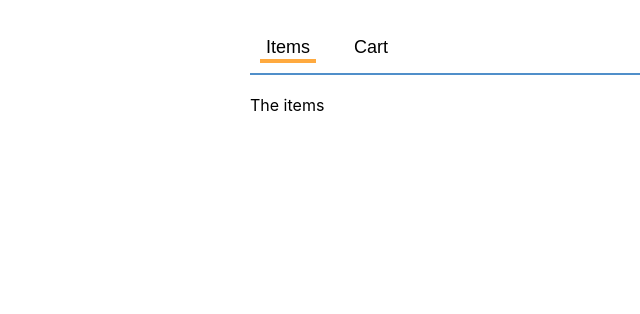
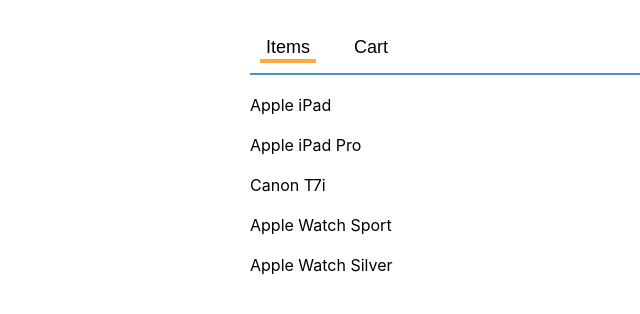
Before and after one commit to mfconsolani/shopper, a React (Create React App) app: page / in a window 1280 px wide. Shown: the top 314 px of the page, without its empty margins (10-650 px from the left). Built offline with nearby package versions, Linux system fonts and the light colour scheme.

Commit message:
created the item page component and started building the children item component

```diff
--- a/package.json
+++ b/package.json
@@ -6,6 +6,7 @@
     "@testing-library/jest-dom": "^5.11.4",
     "@testing-library/react": "^11.1.0",
     "@testing-library/user-event": "^12.1.10",
+    "prop-types": "^15.7.2",
     "react": "^17.0.1",
     "react-dom": "^17.0.1",
     "react-scripts": "4.0.1",
--- a/src/App.js
+++ b/src/App.js
@@ -1,6 +1,9 @@
 import React, { useState } from 'react';
 import Nav from './Nav';
 import './App.css';
+import ItemPage from './ItemPage';
+import { items } from './static-data';
+
 
 const App = () => {
   const [activeTab, setActiveTab] = useState('items');
@@ -22,9 +25,9 @@
   switch (tab) {
     default:
       case 'items':
-        return <span>The items</span>
+        return <ItemPage items={items} />;
       case 'cart':
-        return <span>The cart</span>
+        return <span>The cart</span>;
   };
 };
 
--- /dev/null
+++ b/src/ItemPage.css
@@ -0,0 +1,9 @@
+.ItemPage-items {
+    margin: 0;
+    padding: 0;
+    }
+
+.ItemPage-items li {
+    list-style: none;
+    margin-bottom: 20px;
+    }
--- /dev/null
+++ b/src/ItemPage.js
@@ -0,0 +1,21 @@
+import React from 'react';
+import PropTypes from 'prop-types';
+import './ItemPage.css'
+
+function ItemPage({ items }) {
+    return (
+        <ul className='ItemPage-items'>
+            {items.map(item =>
+            <li key={item.id} className='ItemPage-item'>
+                {item.name}
+            </li>
+            )}
+        </ul>
+    );
+}
+
+ItemPage.propTypes = {
+    items: PropTypes.array.isRequired
+};
+
+export default ItemPage;
--- /dev/null
+++ b/src/static-data.js
@@ -0,0 +1,34 @@
+let items = [
+    {
+        id: 0,
+        name: "Apple iPad",
+        description: "An iPad like no other. WiFi, 4G, lots of storage.",
+        price: 329.00
+    },
+    {
+        id: 1,
+        name: "Apple iPad Pro",
+        description: "Even more expensive than the regular iPad.",
+        price: 799.00
+    },
+    {
+        id: 2,
+        name: "Canon T7i",
+        description: "DSLR camera with lots of megapixels.",
+        price: 749.99
+    },
+    {
+        id: 3,
+        name: "Apple Watch Sport",
+        description: "A watch",
+        price: 249.99
+    },
+    {
+        id: 4,
+        name: "Apple Watch Silver",
+        description: "A more expensive watch",
+        price: 599.99
+    }
+];
+
+export { items };
```
Also changed, not shown: src/Item.js (added, +26 -0 lines), src/Item.css (added), 2 other files (tests, documents, lock files or other folders).
